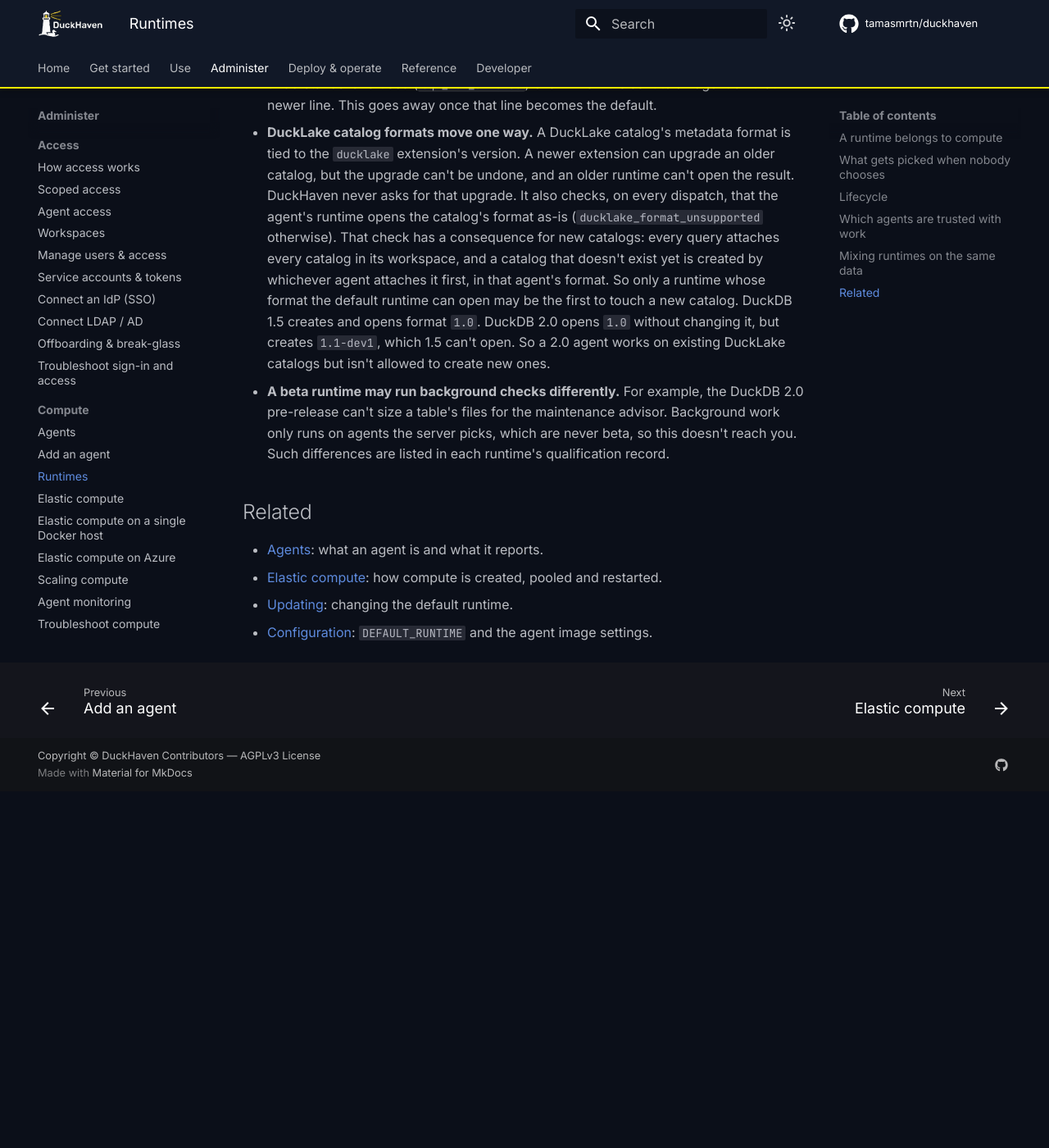
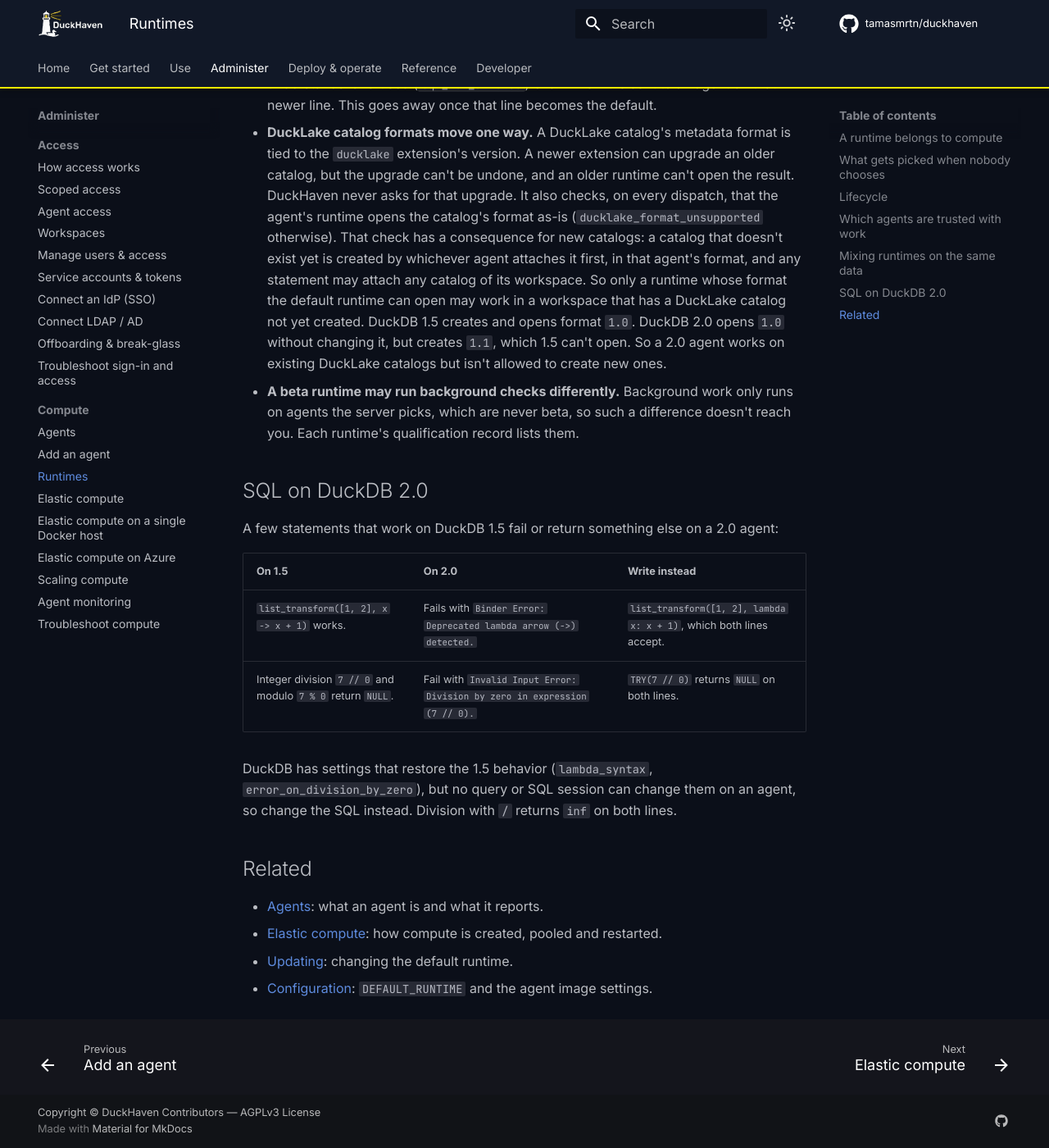
Before and after one commit to tamasmrtn/duckhaven, an MkDocs documentation site: the page built from docs/compute/runtimes.md, in a window 1280 px wide and 1400 px high, scrolled down 2869 px. Shown: the whole window at 82% size. Built offline with MkDocs 1.6.1 and Material for MkDocs 9.7.7, drawn with Linux system fonts in a browser that asks for light colours; comment, search, counter and statistics services are not loaded; before the commit the page ends 3834 px from its top, so only the background shows below that; some of the changed text lies outside the part shown.

Commit message:
docs: document the DuckDB 2.0 runtime on its release build
The runtimes page gives both lines' upstream support dates, says 2.0
creates DuckLake format 1.1, and lists the SQL that behaves
differently on a 2.0 agent. The errors reference gains
ducklake_format_unsupported.

Signed-off-by: tmrtn <martontam@gmail.com>

```diff
--- a/docs/compute/runtimes.md
+++ b/docs/compute/runtimes.md
@@ -10,8 +10,8 @@
 
 | Runtime | Status | Notes |
 |---|---|---|
-| DuckDB 1.5 | Generally available, the default | Upstream support ends 2026-11-01. |
-| DuckDB 2.0 | Beta | Built from a 2.0 pre-release until 2.0 ships. See its [qualification record](../developer/runtime-qualification.md#duckdb-20-beta). |
+| DuckDB 1.5 | Generally available, the default | Upstream support ends 2027-03-01. |
+| DuckDB 2.0 | Beta | Upstream support ends 2027-10-22. See [SQL on DuckDB 2.0](#sql-on-duckdb-20) and its [qualification record](../developer/runtime-qualification.md#duckdb-20-beta). |
 
 Runtimes exist because DuckDB versions are not interchangeable. A new line changes performance (sometimes for the
 better and sometimes not, depending on the workload), changes behaviour the agent relies on, and changes what it can
@@ -45,8 +45,8 @@
 2. then other generally available runtimes,
 3. then deprecated ones.
 
-An agent on a **beta** runtime is never picked this way. Work reaches it only by naming it, so trying a pre-release
-DuckDB never changes where anyone else's queries run.
+An agent on a **beta** runtime is never picked this way. Work reaches it only by naming it, so trying a new DuckDB
+line never changes where anyone else's queries run.
 
 ## Lifecycle
 
@@ -96,14 +96,25 @@
   extension's version. A newer extension can upgrade an older catalog, but the upgrade can't be undone, and an older
   runtime can't open the result. DuckHaven never asks for that upgrade. It also checks, on every dispatch, that the
   agent's runtime opens the catalog's format as-is (`ducklake_format_unsupported` otherwise). That check has a
-  consequence for new catalogs: every query attaches every catalog in its workspace, and a catalog that doesn't exist
-  yet is created by whichever agent attaches it first, in that agent's format. So only a runtime whose format the
-  default runtime can open may be the first to touch a new catalog. DuckDB 1.5 creates and opens format `1.0`.
-  DuckDB 2.0 opens `1.0` without changing it, but creates `1.1-dev1`, which 1.5 can't open. So a 2.0 agent works on
-  existing DuckLake catalogs but isn't allowed to create new ones.
-- **A beta runtime may run background checks differently.** For example, the DuckDB 2.0 pre-release can't size a
-  table's files for the maintenance advisor. Background work only runs on agents the server picks, which are never
-  beta, so this doesn't reach you. Such differences are listed in each runtime's qualification record.
+  consequence for new catalogs: a catalog that doesn't exist yet is created by whichever agent attaches it first, in
+  that agent's format, and any statement may attach any catalog of its workspace. So only a runtime whose format the
+  default runtime can open may work in a workspace that has a DuckLake catalog not yet created. DuckDB 1.5 creates
+  and opens format `1.0`. DuckDB 2.0 opens `1.0` without changing it, but creates `1.1`, which 1.5 can't open. So a
+  2.0 agent works on existing DuckLake catalogs but isn't allowed to create new ones.
+- **A beta runtime may run background checks differently.** Background work only runs on agents the server picks,
+  which are never beta, so such a difference doesn't reach you. Each runtime's qualification record lists them.
+
+## SQL on DuckDB 2.0
+
+A few statements that work on DuckDB 1.5 fail or return something else on a 2.0 agent:
+
+| On 1.5 | On 2.0 | Write instead |
+|---|---|---|
+| `list_transform([1, 2], x -> x + 1)` works. | Fails with `Binder Error: Deprecated lambda arrow (->) detected.` | `list_transform([1, 2], lambda x: x + 1)`, which both lines accept. |
+| Integer division `7 // 0` and modulo `7 % 0` return `NULL`. | Fail with `Invalid Input Error: Division by zero in expression (7 // 0).` | `TRY(7 // 0)` returns `NULL` on both lines. |
+
+DuckDB has settings that restore the 1.5 behavior (`lambda_syntax`, `error_on_division_by_zero`), but no query or
+SQL session can change them on an agent, so change the SQL instead. Division with `/` returns `inf` on both lines.
 
 ## Related
 
```
Also changed, not shown: docs/reference/errors.md (+1 -0 lines).
